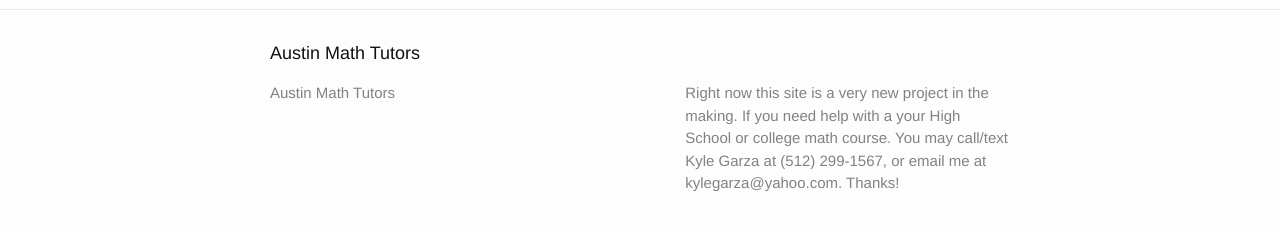
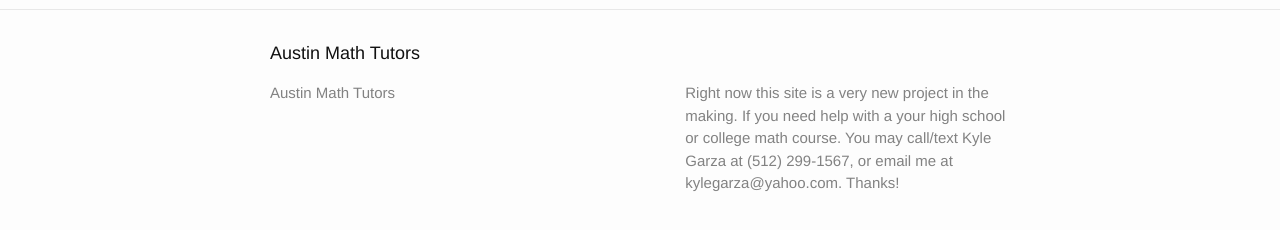
Before and after one commit to Sarzu/Sarzu.github.io, a Jekyll site: the page built from index.html, in a window 1280 px wide. Shown: the part 287-517 px from the top of the page. Built offline with Jekyll 4.4.1, drawn with Linux system fonts in a browser that asks for light colours.

Commit message:
Save my work

```diff
--- a/_config.yml
+++ b/_config.yml
@@ -10,7 +10,7 @@ title: Austin Math Tutors
 # email: your-email@domain.com
 description: > # this means to ignore newlines until "baseurl:"
   Right now this site is a very new project in the making. If you need help
-  with a your High School or college math course. You may call/text Kyle Garza at
+  with a your high school or college math course. You may call/text Kyle Garza at
   (512) 299-1567, or email me at kylegarza@yahoo.com. Thanks!
 baseurl: "" # the subpath of your site, e.g. /blog
 url: "http://www.austinmathtutors.com" # the base hostname & protocol for your site
```
